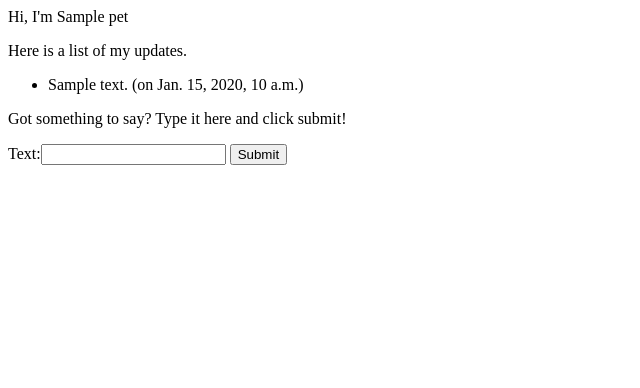
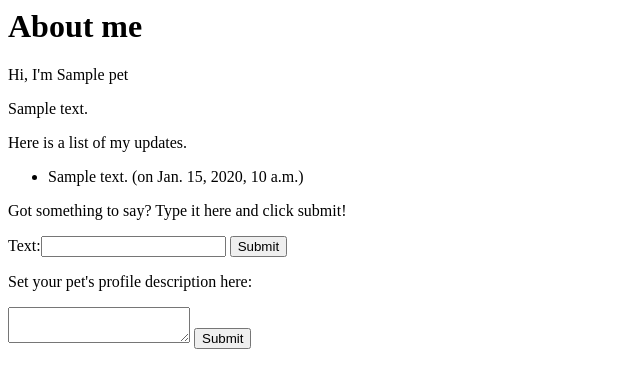
Before and after one commit to django-security-tutorials/pettwitter, a Django app: page /pets/profiles/1 in a window 1280 px wide. Shown: the top 388 px of the page, without its empty margins (0-640 px from the left). Run offline with Django 3.2, Linux system fonts and the light colour scheme; a user stored in the database is signed in; tables that the repository leaves empty hold one stand-in row (values such as "Sample post").

Commit message:
Add pet profile

```diff
--- a/thesite/communication_app/models.py
+++ b/thesite/communication_app/models.py
@@ -6,9 +6,14 @@ import django.contrib.auth.models
 class Pet(models.Model):
     # Every Pet has a user. This means that a user can own between 0 and infinity pets.
     user = models.ForeignKey(django.contrib.auth.models.User)
+
     # Every pet has a (unique across all pets) name. For convenience,
     # we use the Django SlugField.
     name = models.SlugField(unique=True)
+
+    # Add a field for pet description. We set the default to be the empty string,
+    # and we set blank=True to lazy people people to have empty descriptions.
+    description = models.CharField(max_length=1024, default='', blank=True)
 
 class Update(models.Model):
     pub_date = models.DateTimeField(
--- a/thesite/communication_app/templates/communication_app/profile.html
+++ b/thesite/communication_app/templates/communication_app/profile.html
@@ -1,4 +1,8 @@
+<h1>About me</h1>
+
 <p>Hi, I'm {{ pet.name }}</p>
+
+<p>{{ pet.description | safe }}</p>
 
 {% if pet.update_set.count %}
 <p>Here is a list of my updates.</p>
@@ -19,4 +23,11 @@
   {{ update_form }}
   <input type="submit">
 </form>
+
+<p>Set your pet's profile description here:</p>
+<form method="POST" action="/pets/set_description/{{ pet.id }}/">
+  {% csrf_token %}
+  <textarea name="description"></textarea>
+  <input type="submit">
+</form>
 {% endif %}
--- a/thesite/communication_app/urls.py
+++ b/thesite/communication_app/urls.py
@@ -10,4 +10,5 @@ urlpatterns = patterns(
     url(r'^new_pet/$', views.new_pet, name='new_pet'),
     url(r'^profiles/(\d+)$', views.profile, name='profile'),
     url(r'^update/(\d+)', views.update, name='update'),
+    url(r'^set_description/(\d+)', views.set_description, name='set_description'),
 )
--- a/thesite/communication_app/views.py
+++ b/thesite/communication_app/views.py
@@ -25,7 +25,7 @@ def index(request):
 def new_pet(request):
     # If user is not logged in, return HTTP 403.
     if not request.user.is_authenticated:
-        return HttpResponse(status_code=403)
+        return HttpResponse(status=403)
 
     # Since the user _is_ logged in, we validate the
     # form data.
@@ -83,7 +83,7 @@ def update(request, pet_id):
 
     # If the user is not logged in, reject the request.
     if not request.user.is_authenticated():
-        return HttpResponse(status_code=403)
+        return HttpResponse(status=403)
 
     # If they're trying to update a non-existent pet, reject the
     # request with a 404.
@@ -92,7 +92,7 @@ def update(request, pet_id):
     # If the user is trying to update a pet they don't own,
     # reject the request.
     if pet.user != request.user:
-        return HttpResponse(status_code=403)
+        return HttpResponse(status=403)
 
     # Now take the data in the POST and store in the database;
     # after that's done, we'll redirect the user back to this
@@ -112,3 +112,44 @@ def update(request, pet_id):
     # Now send the person back to the pet index page.
     return HttpResponseRedirect(reverse(profile,
                                         args=(pet_id,)))
+
+
+def set_description(request, pet_id):
+    # Here we let the user set a description for a pet of theirs.
+
+    # If the user is not logged in, reject the request.
+    if not request.user.is_authenticated():
+        return HttpResponse(status=403)
+
+    # If they're trying to update a non-existent pet, reject the
+    # request with a 404.
+    pet = get_object_or_404(communication_app.models.Pet, pk=pet_id)
+
+    # If the user is trying to describe a pet they don't own, reject
+    # the request.
+    if pet.user != request.user:
+        return HttpResponse(status=403)
+
+    # If they gave us no description, reject.
+    raw_user_provided_description =  request.POST.get('description', None)
+    if raw_user_provided_description is None:
+        return HttpResponse(status=403)
+
+    # Slice it to just be 1024 characters, since that's the length in
+    # the database.
+    raw_user_provided_description = raw_user_provided_description[:1024]
+
+    # If the incoming description is not valid UTF-8, then reject the
+    # request.
+    try:
+        user_provided_description = unicode(raw_user_provided_description)
+    except UnicodeDecodeError:
+        return HttpResponse(status=403)
+
+    # Seems good. Let's store it.
+    pet.description = user_provided_description
+    pet.save()
+
+    # Redirect them back to the profile for this pet.
+    return HttpResponseRedirect('/pets/profiles/%d' % (
+        pet.id,))
```
Also changed, not shown: thesite/communication_app/migrations/0005_auto_20150329_2312.py (added).
